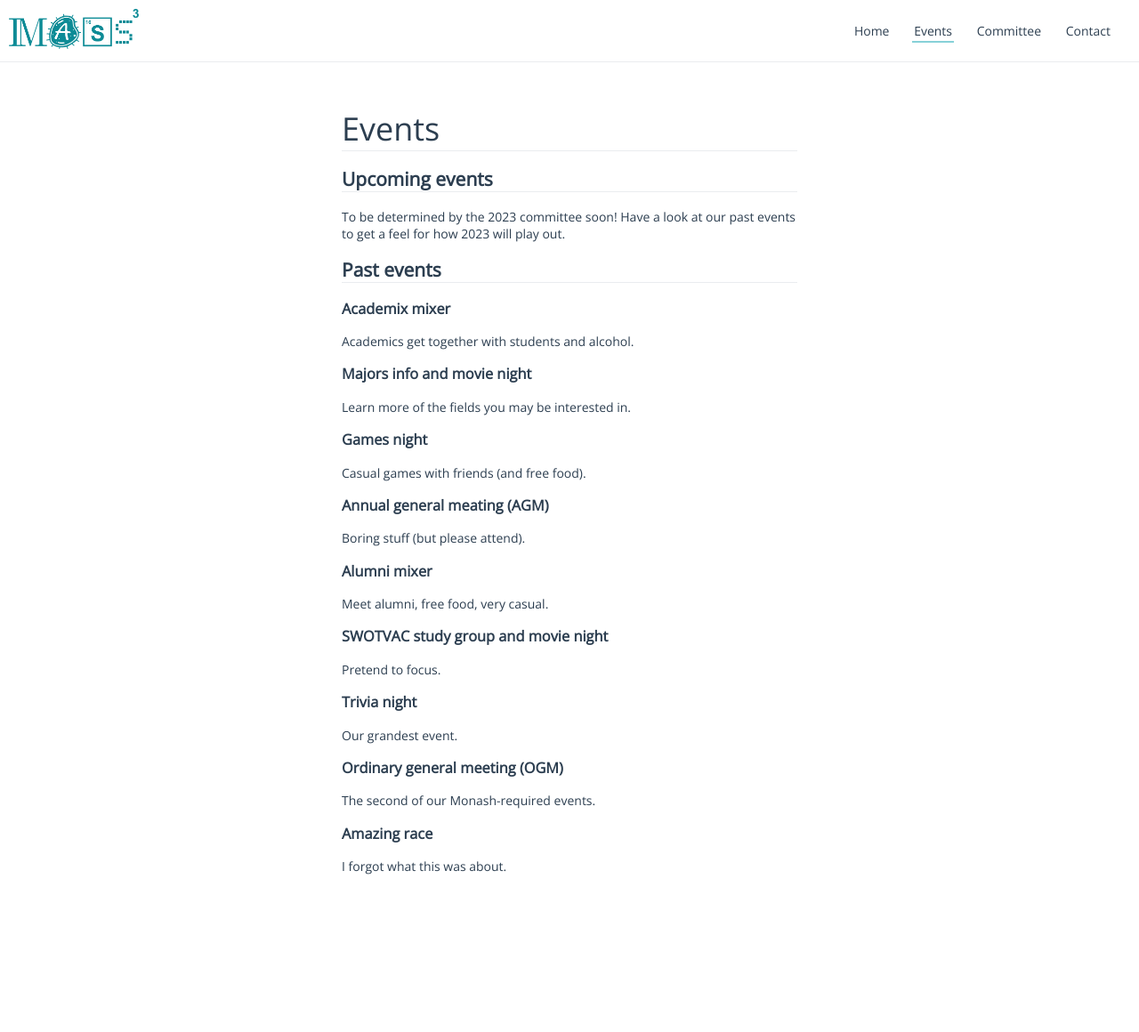
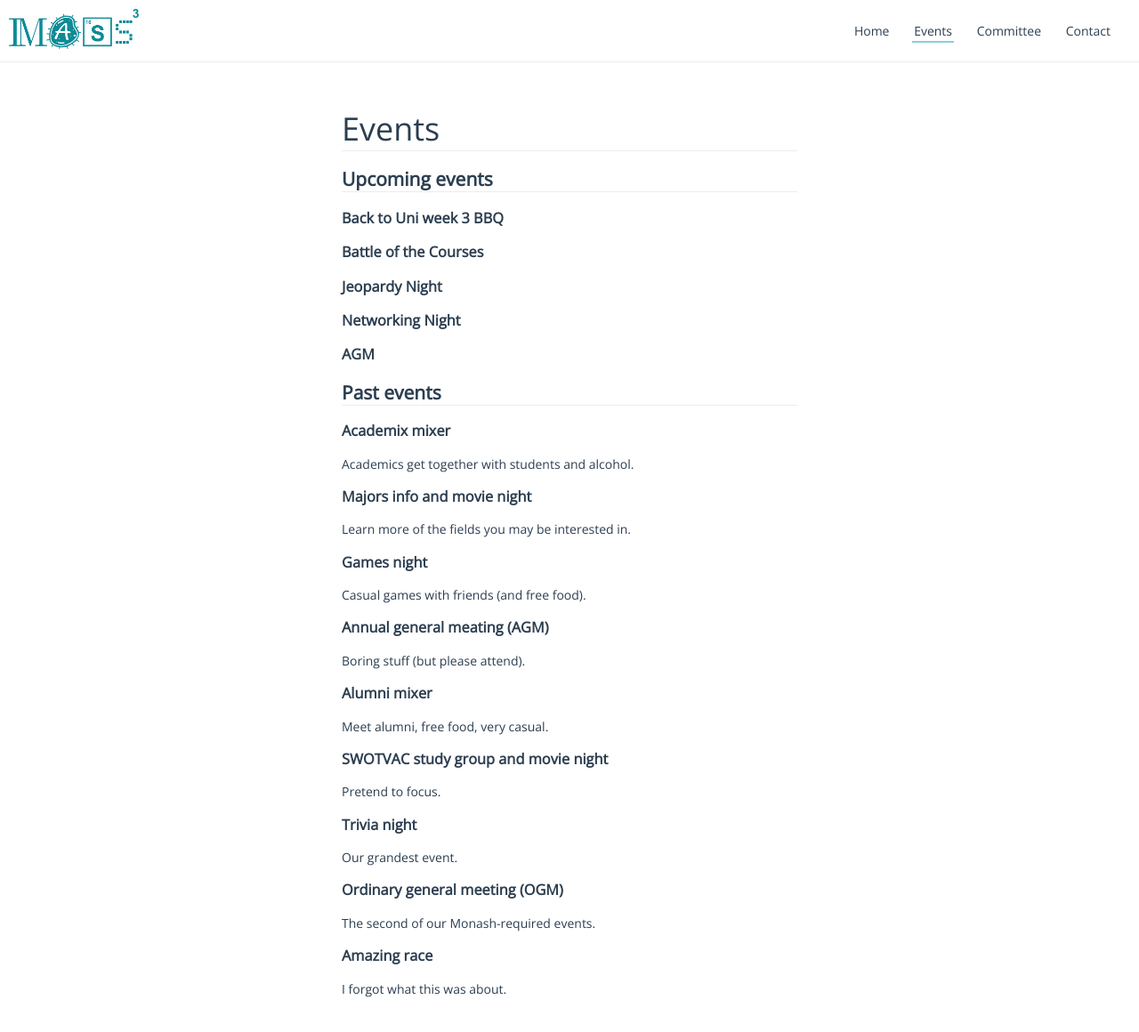
Before and after one commit to masscubed/masscubed.com, a Jekyll site: the page events/index.html, which Jekyll copies as it is, in a window 1280 px wide and 1185 px high. Shown: the top 1160 px of the window at 89% size. Built offline with Jekyll 4.4.1, drawn with Linux system fonts in a browser that asks for light colours.

Commit message:
updated events page
basic outline of semester 2 events

```diff
--- a/events/index.html
+++ b/events/index.html
@@ -33,8 +33,11 @@
       <h2 class="bottom-horizontal">
         Upcoming events
       </h2>
-        To be determined by the 2023 committee soon! Have a look at our past
-        events to get a feel for how 2023 will play out.
+      <h3>Back to Uni week 3 BBQ</h3>
+      <h3>Battle of the Courses</h3>
+      <h3>Jeopardy Night</h3>
+      <h3>Networking Night</h3>
+      <h3>AGM</h3>
       <h2 class="bottom-horizontal">
         Past events
       </h2>
```
